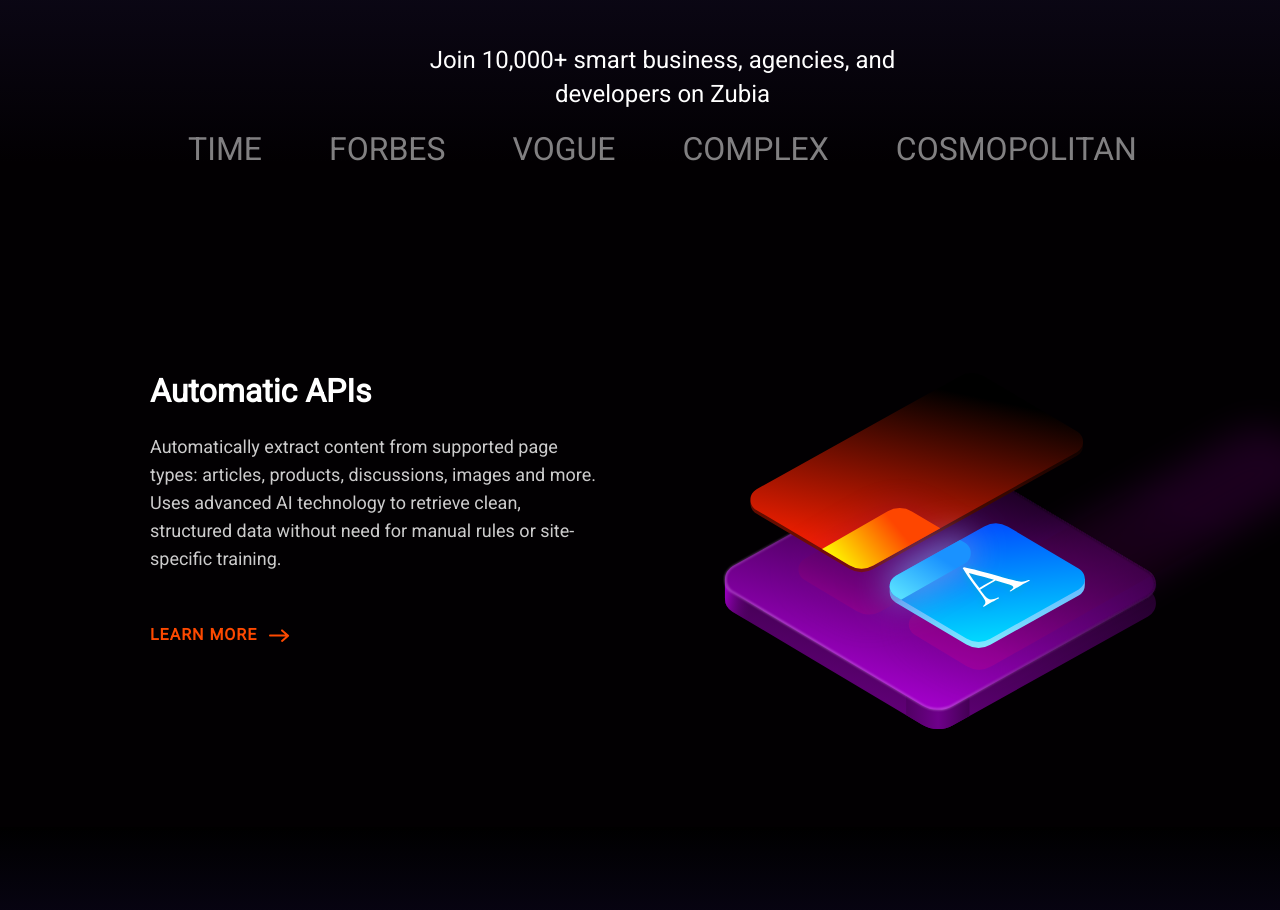
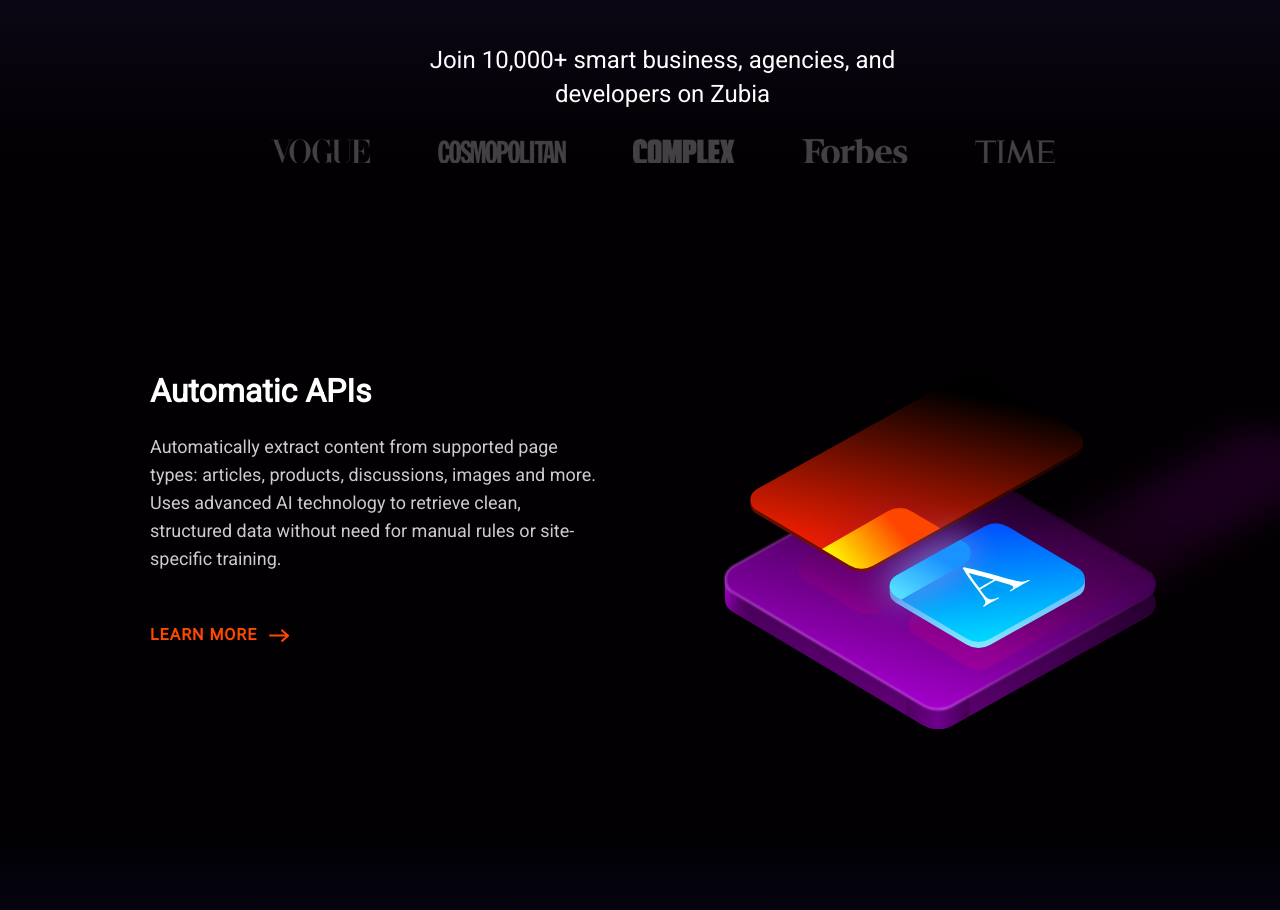
Before and after one commit to fakhrulzakaria/sebotask1, a plain HTML site: page index.html in a window 1280 px wide. Shown: the part 860-1770 px from the top of the page. Drawn offline with nearby package versions, Linux system fonts and the light colour scheme.

Commit message:
brand wis, kurang slider

```diff
--- a/index.html
+++ b/index.html
@@ -68,11 +68,11 @@
         <div class="row">
             <div class="col-md-12 brand">
                 <ul>
-                    <li><a href=" #">Time</a></li>
-                    <li><a href="#">Forbes</a></li>
-                    <li><a href="#">Vogue</a></li>
-                    <li><a href="#">Complex</a></li>
-                    <li><a href="#">Cosmopolitan</a></li>
+                    <li><a href=" #"><img src="assets/img/Logo 1.png" alt=""></a></li>
+                    <li><a href="#"><img src="assets/img/Logo 2.png" alt=""></a></li>
+                    <li><a href="#"><img src="assets/img/Logo 3.png" alt=""></a></li>
+                    <li><a href="#"><img src="assets/img/Logo 4.png" alt=""></a></li>
+                    <li><a href="#"><img src="assets/img/Logo 5.png" alt=""></a></li>
                 </ul>
             </div>
         </div>
```
